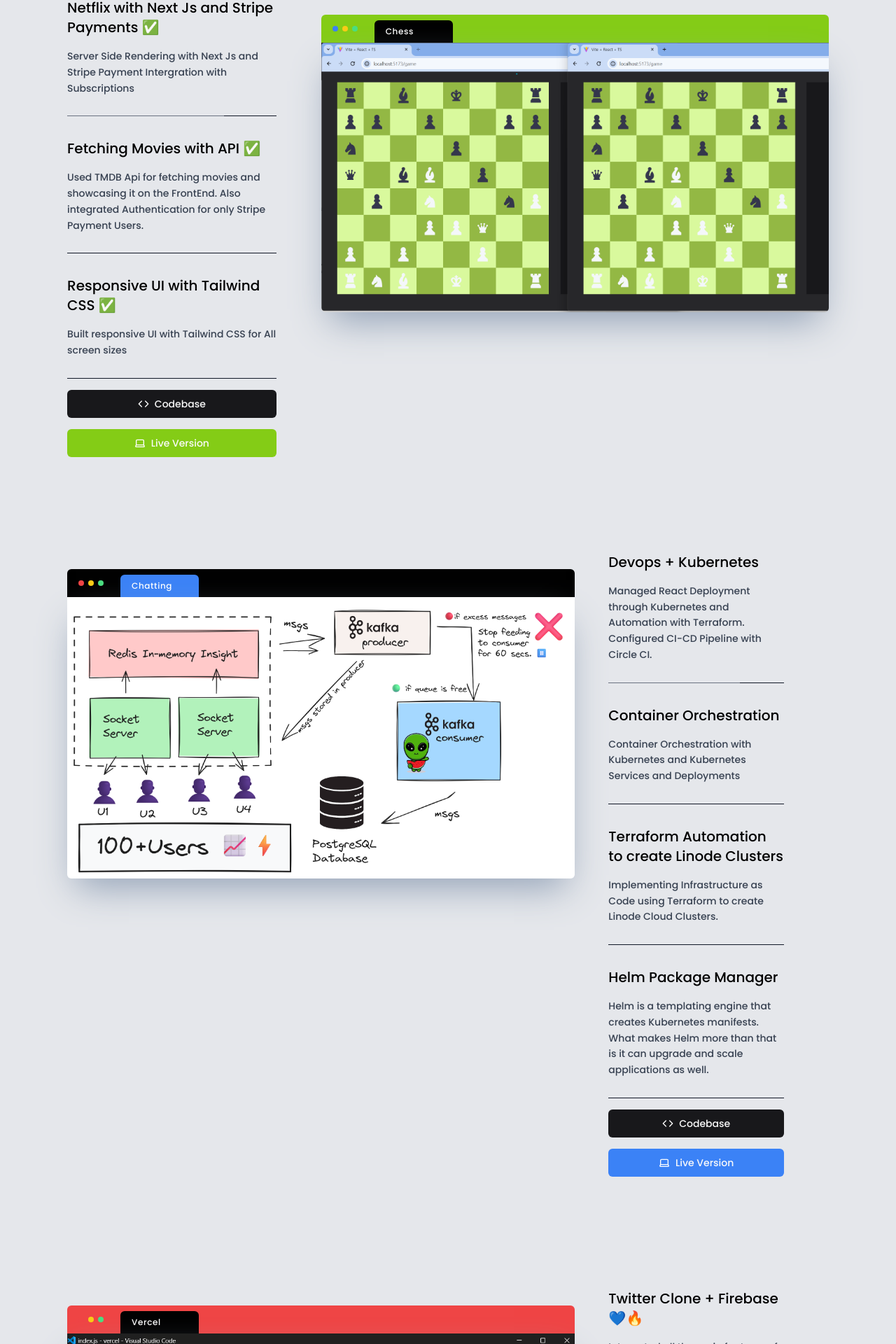
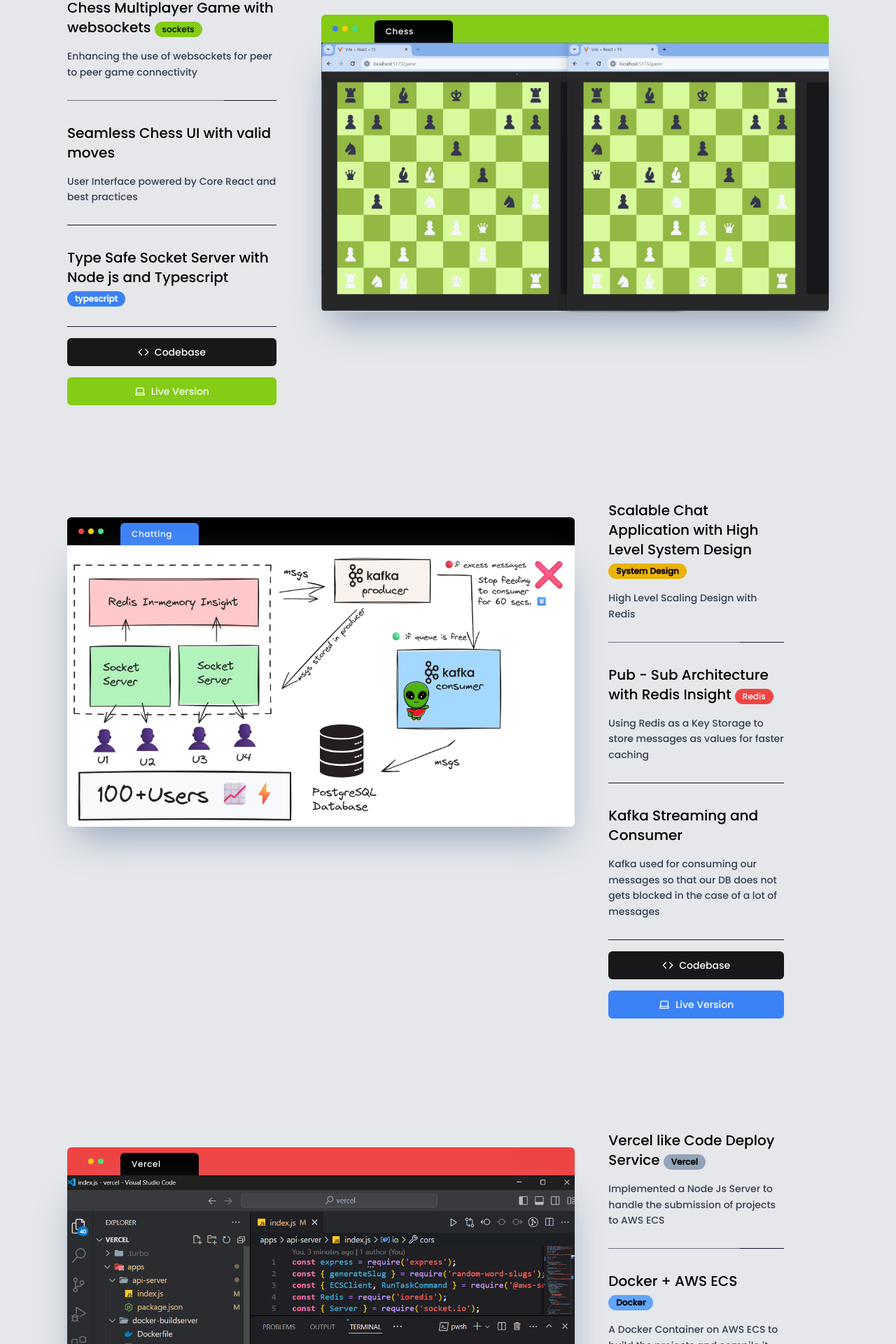
Before and after one commit to JaguarsCodehub/JyotindraTavanoji, a Next.js app: page /showcase in a window 1280 px wide. Shown: the part 719-2639 px from the top of the page at 70% size. Built offline with nearby package versions, Linux system fonts and the light colour scheme.

Commit message:
fixed: timeline

```diff
--- a/components/Hero.js
+++ b/components/Hero.js
@@ -16,7 +16,7 @@
                 <h1 className='tracking-tighter text-7xl font-Poppins font-medium -ml-2 text-gray-700 sm:text-5xl md:text-7xl lg:text-7xl xl:text-9xl'>
                   FullStack
                 </h1>
-                <span className='tracking-tighter top-4 relative text-7xl font-Poppins font-medium px-2  text-green-500 sm:text-5xl md:text-7xl lg:text-5xl xl:text-7xl'>
+                <span className='tracking-tighter top-4 relative text-7xl font-Poppins font-medium px-2  text-green-600 sm:text-5xl md:text-7xl lg:text-5xl xl:text-7xl'>
                   Developer
                 </span>{' '}
                 <p className='font-Poppins ml-30 text-base text-gray-500 sm:max-w-md lg:text-xl md:max-w-3xl'>
--- a/components/SelectedProjects.js
+++ b/components/SelectedProjects.js
@@ -16,7 +16,7 @@
           <div className='flex flex-col w-full pt-24 pr-12 space-y-4 md:pr-16 md:w-1/3'>
             <div className='relative pt-4 border-b border-gray-900 pb-7 before:absolute before:border-b before:border-gray-500 before:bottom-0 before:w-3/4 before:-mb-px'>
               <h3 className='text-xl font-medium text-black font-Poppins'>
-                Netflix with Next Js and Stripe Payments ✅
+                Chess Multiplayer gamne
               </h3>
               <p className='pt-4 text-sm leading-relaxed text-gray-700'>
                 Server Side Rendering with Next Js and Stripe Payment
--- a/components/ShowcaseProjects.js
+++ b/components/ShowcaseProjects.js
@@ -9,6 +9,7 @@
   Twitter,
 } from 'lucide-react';
 import MaxWidthWrapper from './ui/max-width-wrapper';
+import { Badge } from './ui/badge';
 
 const ShowcaseProjects = () => {
   return (
@@ -46,30 +47,29 @@
             <div className='flex flex-col w-full pt-24 pr-12 space-y-4 md:pr-16 md:w-1/3'>
               <div className='relative pt-4 border-b border-gray-900 pb-7 before:absolute before:border-b before:border-gray-500 before:bottom-0 before:w-3/4 before:-mb-px'>
                 <h3 className='text-xl font-medium text-black font-Poppins'>
-                  Netflix with Next Js and Stripe Payments ✅
+                  Chess Multiplayer Game with websockets{' '}
+                  <Badge className='bg-lime-500 font-light text-black'>
+                    sockets
+                  </Badge>
                 </h3>
                 <p className='pt-4 text-sm leading-relaxed text-gray-700'>
-                  Server Side Rendering with Next Js and Stripe Payment
-                  Intergration with Subscriptions
+                  Enhancing the use of websockets for peer to peer game
+                  connectivity
                 </p>
               </div>
               <div className='pt-4 border-b border-gray-900 pb-7'>
                 <h3 className='text-xl font-medium text-black font-Poppins'>
-                  Fetching Movies with API ✅
+                  Seamless Chess UI with valid moves
                 </h3>
                 <p className='pt-4 text-sm leading-relaxed text-gray-700'>
-                  Used TMDB Api for fetching movies and showcasing it on the
-                  FrontEnd. Also integrated Authentication for only Stripe
-                  Payment Users.
+                  User Interface powered by Core React and best practices
                 </p>
               </div>
               <div className='pt-4 border-b border-gray-900 pb-7'>
                 <h3 className='text-xl font-medium text-black font-Poppins'>
-                  Responsive UI with Tailwind CSS ✅
+                  Type Safe Socket Server with Node js and Typescript{' '}
+                  <Badge className='bg-blue-500'>typescript</Badge>
                 </h3>
-                <p className='pt-4 text-sm leading-relaxed text-gray-700'>
-                  Built responsive UI with Tailwind CSS for All screen sizes
-                </p>
               </div>
               <Button onClick={() => {}}>
                 <Code className='mr-2 h-4 w-4 text-white' /> Codebase
@@ -127,41 +127,37 @@
             <div className='flex flex-col w-full pt-24 pl-12 space-y-4 md:pr-16 md:w-1/3'>
               <div className='relative pt-4 border-b border-gray-900 pb-7 before:absolute before:border-b before:border-gray-500 before:bottom-0 before:w-3/4 before:-mb-px'>
                 <h3 className='text-xl font-medium text-black font-Poppins'>
-                  Devops + Kubernetes
+                  Scalable Chat Application with High Level System Design{' '}
+                  <Badge className='bg-yellow-500 text-black'>
+                    System Design
+                  </Badge>
                 </h3>
                 <p className='pt-4 text-sm leading-relaxed text-gray-700'>
-                  Managed React Deployment through Kubernetes and Automation
-                  with Terraform. Configured CI-CD Pipeline with Circle CI.
+                  High Level Scaling Design with Redis
                 </p>
               </div>
               <div className='pt-4 border-b border-gray-900 pb-7'>
                 <h3 className='text-xl font-medium text-black font-Poppins'>
-                  Container Orchestration
+                  Pub - Sub Architecture with Redis Insight{' '}
+                  <Badge className='bg-red-500 text-white font-normal'>
+                    Redis
+                  </Badge>
                 </h3>
                 <p className='pt-4 text-sm leading-relaxed text-gray-700'>
-                  Container Orchestration with Kubernetes and Kubernetes
-                  Services and Deployments
+                  Using Redis as a Key Storage to store messages as values for
+                  faster caching
                 </p>
               </div>
               <div className='pt-4 border-b border-gray-900 pb-7'>
                 <h3 className='text-xl font-medium text-black font-Poppins'>
-                  Terraform Automation to create Linode Clusters
+                  Kafka Streaming and Consumer
                 </h3>
                 <p className='pt-4 text-sm leading-relaxed text-gray-700'>
-                  Implementing Infrastructure as Code using Terraform to create
-                  Linode Cloud Clusters.
+                  Kafka used for consuming our messages so that our DB does not
+                  gets blocked in the case of a lot of messages
                 </p>
               </div>
-              <div className='pt-4 border-b border-gray-900 pb-7'>
-                <h3 className='text-xl font-medium text-black font-Poppins'>
-                  Helm Package Manager
-                </h3>
-                <p className='pt-4 text-sm leading-relaxed text-gray-700'>
-                  Helm is a templating engine that creates Kubernetes manifests.
-                  What makes Helm more than that is it can upgrade and scale
-                  applications as well.
-                </p>
-              </div>
+
               <Button onClick={() => {}}>
                 <Code className='mr-2 h-4 w-4 text-white' /> Codebase
               </Button>
@@ -199,29 +195,32 @@
             <div className='flex flex-col w-full pt-24 pl-12 space-y-4 md:pr-16 md:w-1/3'>
               <div className='relative pt-4 border-b border-gray-900 pb-7 before:absolute before:border-b before:border-gray-500 before:bottom-0 before:w-3/4 before:-mb-px'>
                 <h3 className='text-xl font-medium text-black font-Poppins'>
-                  Twitter Clone + Firebase 💙🔥
+                  Vercel like Code Deploy Service{' '}
+                  <Badge className='bg-slate-400 text-black'>Vercel</Badge>
                 </h3>
                 <p className='pt-4 text-sm leading-relaxed text-gray-700'>
-                  Integrated all the main features of Twitter like Posting
-                  tweets, Retweet thread, Post local Image
+                  Implemented a Node Js Server to handle the submission of
+                  projects to AWS ECS
                 </p>
               </div>
               <div className='pt-4 border-b border-gray-900 pb-7'>
                 <h3 className='text-xl font-medium text-black font-Poppins'>
-                  Next Auth Authentication 💙📧
+                  Docker + AWS ECS{' '}
+                  <Badge className='bg-blue-400 text-black'>Docker</Badge>
                 </h3>
                 <p className='pt-4 text-sm leading-relaxed text-gray-700'>
-                  Authentication feature using Next Auth and Google Cloud
-                  Platform. Signin with your Google Email !
+                  A Docker Container on AWS ECS to build the projects and
+                  compile it into an html file that gets stored in S3
                 </p>
               </div>
               <div className='pt-4 border-b border-gray-900 pb-7'>
                 <h3 className='text-xl font-medium text-black font-Poppins'>
-                  Express you feelings with Emojis Now 💙😉
+                  Reverse Proxy Server{' '}
+                  <Badge className='bg-yellow-400 text-black'>Proxy</Badge>
                 </h3>
                 <p className='pt-4 text-sm leading-relaxed text-gray-700'>
-                  Used emoji package to integrate the usage of emoticons in the
-                  Tweet feature
+                  A Proxy Server to listen to events and generate a URL to host
+                  the deployed code from s3
                 </p>
               </div>
               <Button onClick={() => {}}>
@@ -239,31 +238,25 @@
             <div className='flex flex-col w-full pt-24 pr-12 space-y-4 md:pr-16 md:w-1/3'>
               <div className='relative pt-4 border-b border-gray-900 pb-7 before:absolute before:border-b before:border-gray-500 before:bottom-0 before:w-3/4 before:-mb-px'>
                 <h3 className='text-xl font-medium text-black font-Poppins'>
-                  Deploying Django Application on Cloud
+                  Socket 3d Multiplayer Role Game{' '}
+                  <Badge className='bg-cyan-400 text-black'>Coming soon</Badge>
                 </h3>
                 <p className='pt-4 text-sm leading-relaxed text-gray-700'>
-                  Managed network and services with Kubernetes for a Django
-                  Application on Docker & AWS
+                  A React Game built with react-three-fiber for rendering the
+                  assets and characters
                 </p>
               </div>
               <div className='pt-4 border-b border-gray-900 pb-7'>
                 <h3 className='text-xl font-medium text-black font-Poppins'>
-                  Dockerized a Django Application
+                  A Node Js Socket server{' '}
+                  <Badge className='bg-green-500'>Server</Badge>
                 </h3>
                 <p className='pt-4 text-sm leading-relaxed text-gray-700'>
-                  Created a Docker File and build an image for my Django
-                  Application
+                  handles the character events and their movements and also
+                  synchronizes it with other peers
                 </p>
               </div>
-              <div className='pt-4 border-b border-gray-900 pb-7'>
-                <h3 className='text-xl font-medium text-black font-Poppins'>
-                  Created NodePort Services + Deployments with Kubernetes
-                </h3>
-                <p className='pt-4 text-sm leading-relaxed text-gray-700'>
-                  Configured an External IP using NodePort Kubernetes Service
-                  and Deployments.
-                </p>
-              </div>
+
               <Button onClick={() => {}}>
                 <Code className='mr-2 h-4 w-4 text-white' /> Codebase
               </Button>
@@ -301,29 +294,30 @@
             <div className='flex flex-col w-full pt-24 pr-12 space-y-4 md:pr-16 md:w-1/3'>
               <div className='relative pt-4 border-b border-gray-900 pb-7 before:absolute before:border-b before:border-gray-500 before:bottom-0 before:w-3/4 before:-mb-px'>
                 <h3 className='text-xl font-medium text-black font-Poppins'>
-                  Reddit Clone with AWS Backend 🧡⚙️
+                  Note Taking application like Notion
                 </h3>
                 <p className='pt-4 text-sm leading-relaxed text-gray-700'>
-                  Integrated AWS Backend services in this project for Auth,
-                  Database, GraphQl API, Storage
+                  A Editor just like Notion powered by React and Convex
                 </p>
               </div>
               <div className='pt-4 border-b border-gray-900 pb-7'>
                 <h3 className='text-xl font-medium text-black font-Poppins'>
-                  AWS Bucket S3 & AWS Dynamo DB 🧡
+                  Real time changes with Convex functions{' '}
+                  <Badge className='bg-green-500'>Real Time</Badge>
                 </h3>
                 <p className='pt-4 text-sm leading-relaxed text-gray-700'>
-                  This project is powered by AWS Dyanmo DB for Database and AWS
-                  s3 bucket for storing the images
+                  You can edit your pages in real time, thanks to Convex
+                  functions and Fast and Secure Database
                 </p>
               </div>
               <div className='pt-4 border-b border-gray-900 pb-7'>
                 <h3 className='text-xl font-medium text-black font-Poppins'>
-                  GraphQl API + Typescript 🟣📘
+                  Auth + Responsive + Secure and Scalable Architecture{' '}
+                  <Badge className='bg-purple-400'>Clerk Auth</Badge>
                 </h3>
                 <p className='pt-4 text-sm leading-relaxed text-gray-700'>
-                  Used Typescript for the very first time in this project with
-                  GraphQl API
+                  Auth powered by Clerk, File Storage powered by Uploadthing and
+                  Database powered by Convex
                 </p>
               </div>
               <Button onClick={() => {}}>
@@ -385,29 +379,30 @@
             <div className='flex flex-col w-full pt-24 pl-12 space-y-4 md:pr-16 md:w-1/3'>
               <div className='relative pt-4 border-b border-gray-900 pb-7 before:absolute before:border-b before:border-gray-500 before:bottom-0 before:w-3/4 before:-mb-px'>
                 <h3 className='text-xl font-medium text-black font-Poppins'>
-                  Twitter Clone + Firebase 💙🔥
+                  Community Platform{' '}
+                  <Badge className='bg-purple-500 text-white'>TeamChat</Badge>
                 </h3>
                 <p className='pt-4 text-sm leading-relaxed text-gray-700'>
-                  Integrated all the main features of Twitter like Posting
-                  tweets, Retweet thread, Post local Image
+                  Integrated all the main features of chat application like
+                  chatting, sending attachments etc
                 </p>
               </div>
               <div className='pt-4 border-b border-gray-900 pb-7'>
                 <h3 className='text-xl font-medium text-black font-Poppins'>
-                  Next Auth Authentication 💙📧
+                  Seamless Modern Chat UI with responsiveness
                 </h3>
                 <p className='pt-4 text-sm leading-relaxed text-gray-700'>
-                  Authentication feature using Next Auth and Google Cloud
-                  Platform. Signin with your Google Email !
+                  Auth powered by Tailwind Css with ShadcnUI
                 </p>
               </div>
               <div className='pt-4 border-b border-gray-900 pb-7'>
                 <h3 className='text-xl font-medium text-black font-Poppins'>
-                  Express you feelings with Emojis Now 💙😉
+                  Text, Audio and Video channels just like Discord{' '}
+                  <Badge>Discord</Badge>
                 </h3>
                 <p className='pt-4 text-sm leading-relaxed text-gray-700'>
-                  Used emoji package to integrate the usage of emoticons in the
-                  Tweet feature
+                  Used emoji package to integrate the usage of emoticons in
+                  message
                 </p>
               </div>
               <Button onClick={() => {}}>
@@ -447,29 +442,28 @@
             <div className='flex flex-col w-full pt-24 pl-12 space-y-4 md:pr-16 md:w-1/3'>
               <div className='relative pt-4 border-b border-gray-900 pb-7 before:absolute before:border-b before:border-gray-500 before:bottom-0 before:w-3/4 before:-mb-px'>
                 <h3 className='text-xl font-medium text-black font-Poppins'>
-                  Twitter Clone + Firebase 💙🔥
+                  Profane Detection API <Badge>API</Badge>
                 </h3>
                 <p className='pt-4 text-sm leading-relaxed text-gray-700'>
-                  Integrated all the main features of Twitter like Posting
-                  tweets, Retweet thread, Post local Image
+                  Detection of cuse words and giving a profane score
                 </p>
               </div>
               <div className='pt-4 border-b border-gray-900 pb-7'>
                 <h3 className='text-xl font-medium text-black font-Poppins'>
-                  Next Auth Authentication 💙📧
+                  Hono Js + Cloudfare + Typescript{' '}
+                  <Badge className='bg-red-500 text-black'>Techstack</Badge>
                 </h3>
                 <p className='pt-4 text-sm leading-relaxed text-gray-700'>
-                  Authentication feature using Next Auth and Google Cloud
-                  Platform. Signin with your Google Email !
+                  A custom built api from scratch using modern API Techstack
                 </p>
               </div>
               <div className='pt-4 border-b border-gray-900 pb-7'>
                 <h3 className='text-xl font-medium text-black font-Poppins'>
-                  Express you feelings with Emojis Now 💙😉
+                  Profane Score to validate how profane a sentence is.{' '}
+                  <Badge className='bg-green-500 text-black'>Upstash</Badge>
                 </h3>
                 <p className='pt-4 text-sm leading-relaxed text-gray-700'>
-                  Used emoji package to integrate the usage of emoticons in the
-                  Tweet feature
+                  Vector Database powered by Upstash
                 </p>
               </div>
               <Button onClick={() => {}}>
@@ -485,32 +479,19 @@
         <section className='px-6 py-32 sm:px-14 lg:px-24 xl:px-54 bg-gray-200'>
           <div className='flex flex-col md:flex-row'>
             <div className='flex flex-col w-full pt-24 pr-12 space-y-4 md:pr-16 md:w-1/3'>
-              <div className='relative pt-4 border-b border-gray-900 pb-7 before:absolute before:border-b before:border-gray-500 before:bottom-0 before:w-3/4 before:-mb-px'>
+              <div className='pt-4 border-b border-gray-900 pb-7'>
                 <h3 className='text-xl font-medium text-black font-Poppins'>
-                  Reddit Clone with AWS Backend 🧡⚙️
+                  Advanced backend Food API <Badge>MVC</Badge>
                 </h3>
                 <p className='pt-4 text-sm leading-relaxed text-gray-700'>
-                  Integrated AWS Backend services in this project for Auth,
-                  Database, GraphQl API, Storage
+                  Food API built with express and typescript with mvc folder
+                  structure
                 </p>
               </div>
               <div className='pt-4 border-b border-gray-900 pb-7'>
                 <h3 className='text-xl font-medium text-black font-Poppins'>
-                  AWS Bucket S3 & AWS Dynamo DB 🧡
+                  MongoDB + Express backend
                 </h3>
-                <p className='pt-4 text-sm leading-relaxed text-gray-700'>
-                  This project is powered by AWS Dyanmo DB for Database and AWS
-                  s3 bucket for storing the images
-                </p>
-              </div>
-              <div className='pt-4 border-b border-gray-900 pb-7'>
-                <h3 className='text-xl font-medium text-black font-Poppins'>
-                  GraphQl API + Typescript 🟣📘
-                </h3>
-                <p className='pt-4 text-sm leading-relaxed text-gray-700'>
-                  Used Typescript for the very first time in this project with
-                  GraphQl API
-                </p>
               </div>
               <Button onClick={() => {}}>
                 <Code className='mr-2 h-4 w-4 text-white' /> Codebase
@@ -529,7 +510,7 @@
                   </div>
                   <div className='pl-6'>
                     <div className='h-8 px-4 py-2 text-xs font-normal tracking-wider font-Poppins bg-black text-white bg-editor-800 w-28 rounded-t-md'>
-                      VideoChat
+                      Backend
                     </div>
                   </div>
                 </div>
@@ -547,31 +528,24 @@
         <section className='px-6 py-32 sm:px-14 lg:px-24 xl:px-54 bg-gray-200'>
           <div className='flex flex-col md:flex-row'>
             <div className='flex flex-col w-full pt-24 pr-12 space-y-4 md:pr-16 md:w-1/3'>
-              <div className='relative pt-4 border-b border-gray-900 pb-7 before:absolute before:border-b before:border-gray-500 before:bottom-0 before:w-3/4 before:-mb-px'>
+              <div className='pt-4 border-b border-gray-900 pb-7'>
                 <h3 className='text-xl font-medium text-black font-Poppins'>
-                  Reddit Clone with AWS Backend 🧡⚙️
+                  Video Calling Websocket application{' '}
+                  <Badge className='bg-green-500'>socket</Badge>
                 </h3>
                 <p className='pt-4 text-sm leading-relaxed text-gray-700'>
-                  Integrated AWS Backend services in this project for Auth,
-                  Database, GraphQl API, Storage
+                  Built using websocket servers in the backend and listening to
+                  events.
                 </p>
               </div>
               <div className='pt-4 border-b border-gray-900 pb-7'>
                 <h3 className='text-xl font-medium text-black font-Poppins'>
-                  AWS Bucket S3 & AWS Dynamo DB 🧡
+                  Frontend powered by WebRTC API{' '}
+                  <Badge className='bg-red-500 text-black'>Interesting</Badge>
                 </h3>
                 <p className='pt-4 text-sm leading-relaxed text-gray-700'>
-                  This project is powered by AWS Dyanmo DB for Database and AWS
-                  s3 bucket for storing the images
-                </p>
-              </div>
-              <div className='pt-4 border-b border-gray-900 pb-7'>
-                <h3 className='text-xl font-medium text-black font-Poppins'>
-                  GraphQl API + Typescript 🟣📘
-                </h3>
-                <p className='pt-4 text-sm leading-relaxed text-gray-700'>
-                  Used Typescript for the very first time in this project with
-                  GraphQl API
+                  Using STUN Server Logic and ICE Candidates to actually stream
+                  the video and audio stream
                 </p>
               </div>
               <Button onClick={() => {}}>
```
